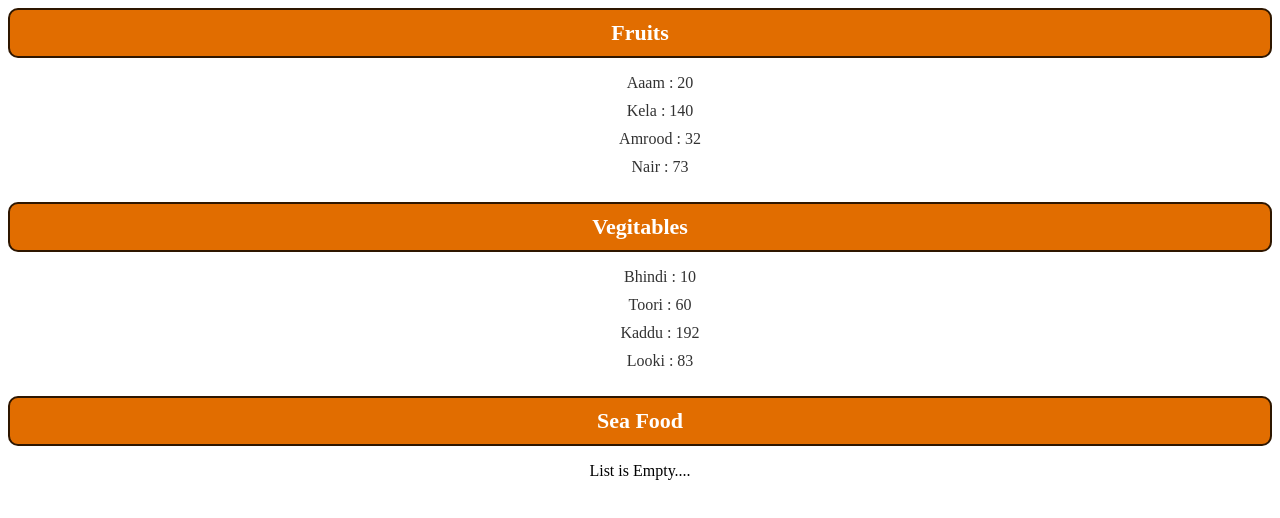
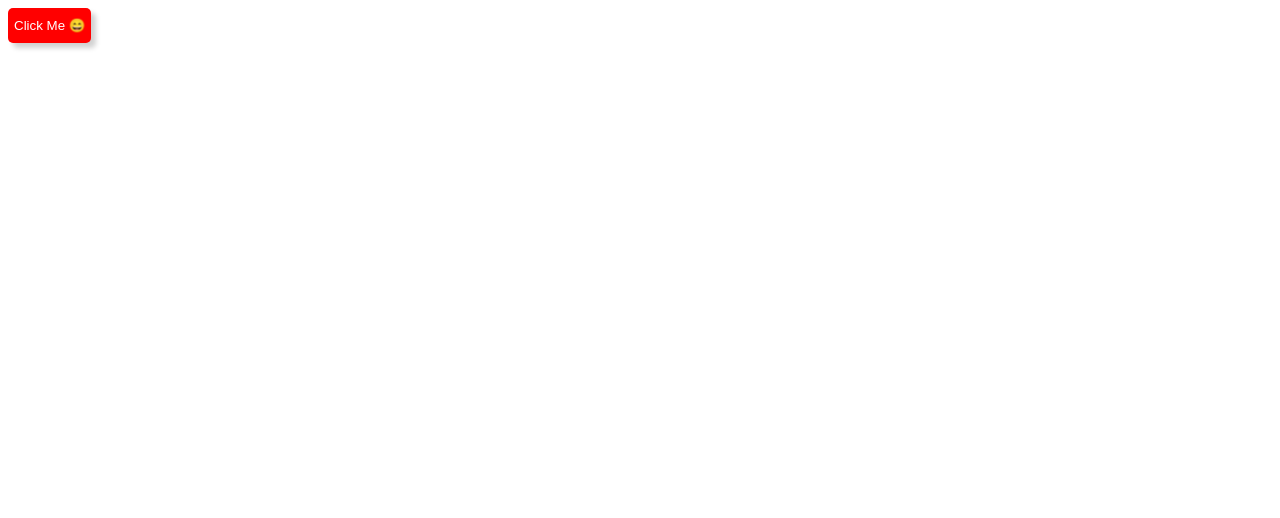
Before and after one commit to DARK-PROGRAMMER-I/react-jobs-website, a React (Vite) app: page / in a window 1280 px wide. Shown: the top 518 px of the page. Built offline with nearby package versions, Linux system fonts and the light colour scheme.

Commit message:
Button Events and Clicks

```diff
--- a/src/App.jsx
+++ b/src/App.jsx
@@ -1,26 +1,25 @@
+import Button from './components/Button.jsx';
 import List from './components/List.jsx';
 function App() {
-  const listOfFruits = [
-    {id : 1, name: "Aaam", vitamin: 20},
-    {id : 2, name: "Kela", vitamin: 140},
-    {id : 3, name: "Amrood", vitamin: 32},
-    {id : 4, name: "Nair", vitamin: 73},
-  ]
+  // const listOfFruits = [
+  //   {id : 1, name: "Aaam", vitamin: 20},
+  //   {id : 2, name: "Kela", vitamin: 140},
+  //   {id : 3, name: "Amrood", vitamin: 32},
+  //   {id : 4, name: "Nair", vitamin: 73},
+  // ]
 
 
-  const listOfVegitables = [
-    {id : 5, name: "Bhindi", vitamin: 10},
-    {id : 6, name: "Toori", vitamin: 60},
-    {id : 7, name: "Kaddu", vitamin: 192},
-    {id : 8, name: "Looki", vitamin: 83},
-  ]
+  // const listOfVegitables = [
+  //   {id : 5, name: "Bhindi", vitamin: 10},
+  //   {id : 6, name: "Toori", vitamin: 60},
+  //   {id : 7, name: "Kaddu", vitamin: 192},
+  //   {id : 8, name: "Looki", vitamin: 83},
+  // ]
 
 
   return (
     <>
-      <List listOfItems= {listOfFruits} category= "Fruits"/>
-      <List listOfItems= {listOfVegitables} category= "Vegitables"/>
-      <List listOfItems= {[]} category= "Sea Food"/>
+     <Button/>
     </>
   );
 }
--- a/src/components/Button.jsx
+++ b/src/components/Button.jsx
@@ -3,9 +3,21 @@ import styles from '../styles/Button.module.css'
 
 
 function Button(){
+    let count = 0;
+    const handleClick = (name)=> {
+        if(count < 4){
+            count++;
+            console.log(`${name} you clicked ${count} time/s`);
+        }else{
+            console.log(`${name} Stop Clicking Me !`);
+        }
+    };
+
+
     return (
-        <button className={styles.button}>
-            Click Me
+        <button onClick={()=> handleClick("Ammar")}
+         className={styles.button}>
+            Click Me 😄
         </button>
     );
 }
--- a/src/components/List.jsx
+++ b/src/components/List.jsx
@@ -1,5 +1,5 @@
 import styles from '../styles/List.module.css'
-import Proptypes from 'prop-types'
+import PropTypes from 'prop-types'
 
 
 
@@ -32,12 +32,12 @@ function List({ listOfItems, category }) {
 
 
 List.proptypes = {
-    listOfItems: Proptypes.arrayOf(Proptypes.shape({
-        name: Proptypes.string,
-        vitamin: Proptypes.number,
-        id: Proptypes.number
+    listOfItems: PropTypes.arrayOf(PropTypes.shape({
+        name: PropTypes.string.isRequired,
+        vitamin: PropTypes.number.isRequired,
+        id: PropTypes.number.isRequired
     })),
-    category: Proptypes.string
+    category: PropTypes.string.isRequired
 }
 
 List.defaultProps = {
--- a/src/styles/Button.module.css
+++ b/src/styles/Button.module.css
@@ -1,5 +1,5 @@
 .button{
-    background-color: aqua;
+    background-color: rgb(255, 0, 0);
     border: none;
     border-radius: 5px;
     color: white;
```
